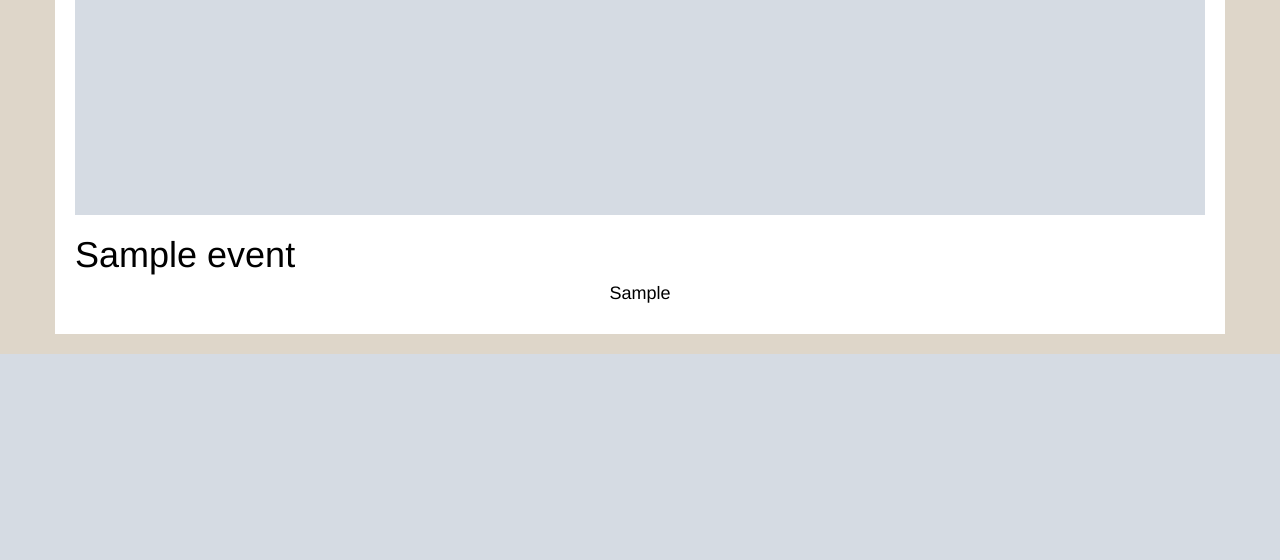
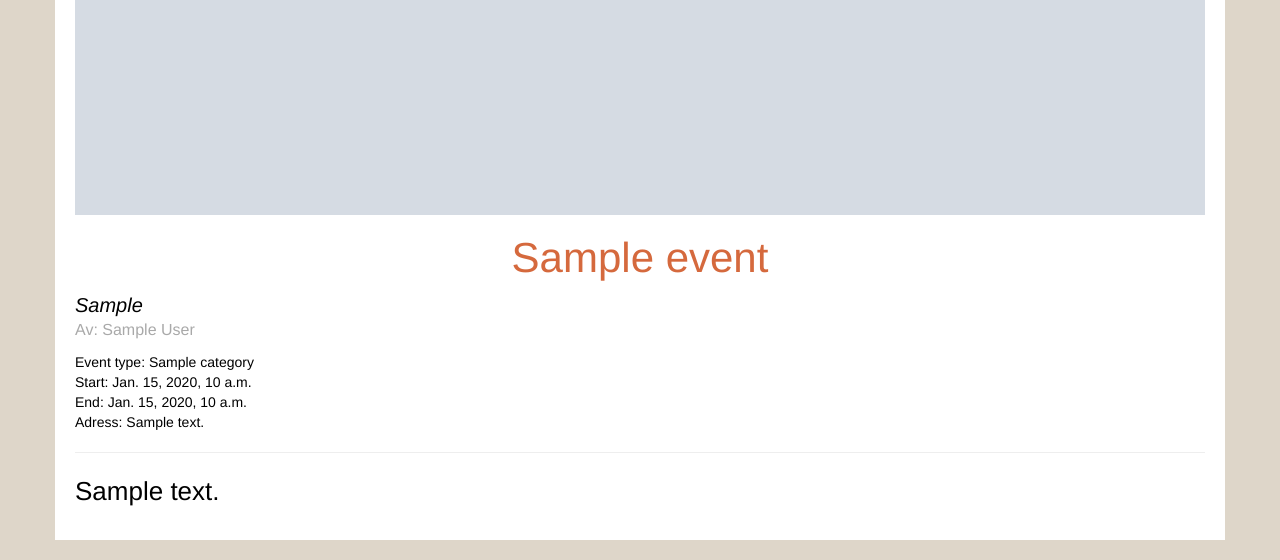
Before and after one commit to Strand94/WhatsMappening, a Django app: page /events/1 in a window 1280 px wide. Shown: the part 720-1280 px from the top of the page. Before the commit the page ends 1074 px from the top, so only its background shows below. Run offline with Django 3.2, Linux system fonts and the light colour scheme; tables that the repository leaves empty hold one stand-in row (values such as "Sample post"); grey boxes marked "Sample" are stand-in pictures; some libraries are stand-ins or nearby versions; some web fonts are replaced.

Commit message:
Adding  information to the static event pages

```diff
--- a/templates/events/eventDetail.html
+++ b/templates/events/eventDetail.html
@@ -1,6 +1,26 @@
 {% extends 'baseNavbar.html' %}
 
 {% block content %}
+<style>
+    #event_title {
+        text-align: center;
+        color: #d5693d;
+        font-size: 42px;
+    }
+    #event_ingress {
+        font-size: 20px;
+    }
+    #event_author {
+        font-size: 16px;
+        color: darkgrey;
+    }
+    #event_description {
+        font-size: 26px;
+    }
+
+</style>
+
+
 
     <div class="container" style="color: black">
         <div class="row space-below">
@@ -12,10 +32,24 @@
                         </div>
                     {% endif %}
                     <h1 id="event_title">{{ event.title }}</h1>
-                    <h4 class="text-center">{{ event.ingress }}</h4>
+                    <em id="event_ingress">{{ event.ingress }}</em>
+                    <p id="event_author">Av: {{ event.author.get_full_name }}</p>
+                    Event type:  {{ event.category }}<br>
+                    Start: {{ event.start }}<br>
+                    {% if event.end %}
+                        End: {{ event.start }}<br>
+                    {% endif %}
+                    {% if event.address %}
+                        Adress: {{ event.address }}<br>
+                    {% endif %}
+
+                    <hr>
+                    <p id="event_description">{{ event.description }}</p>
+
                 </div>
             </div>
         </div>
     </div>
 
+
 {% endblock %}
```
